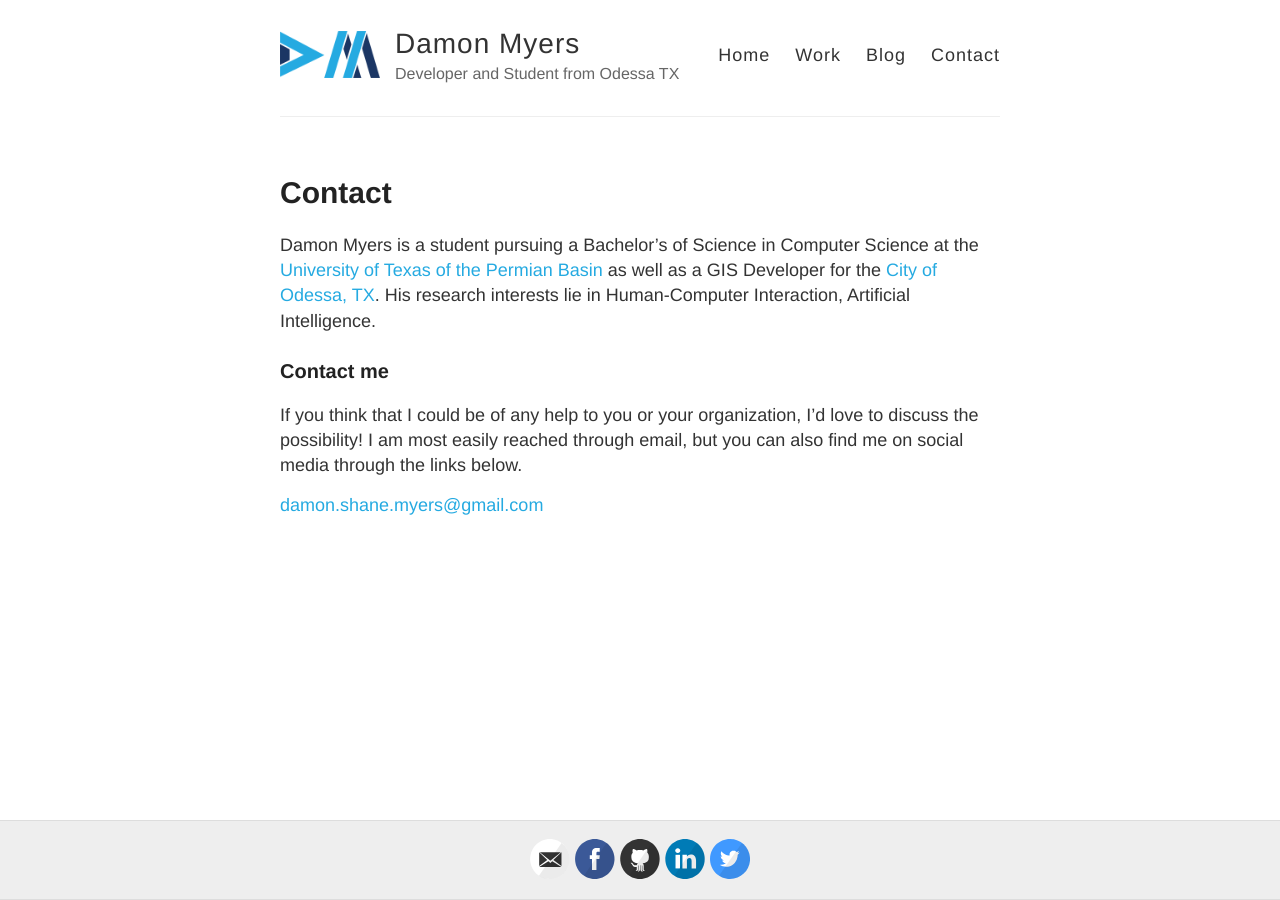
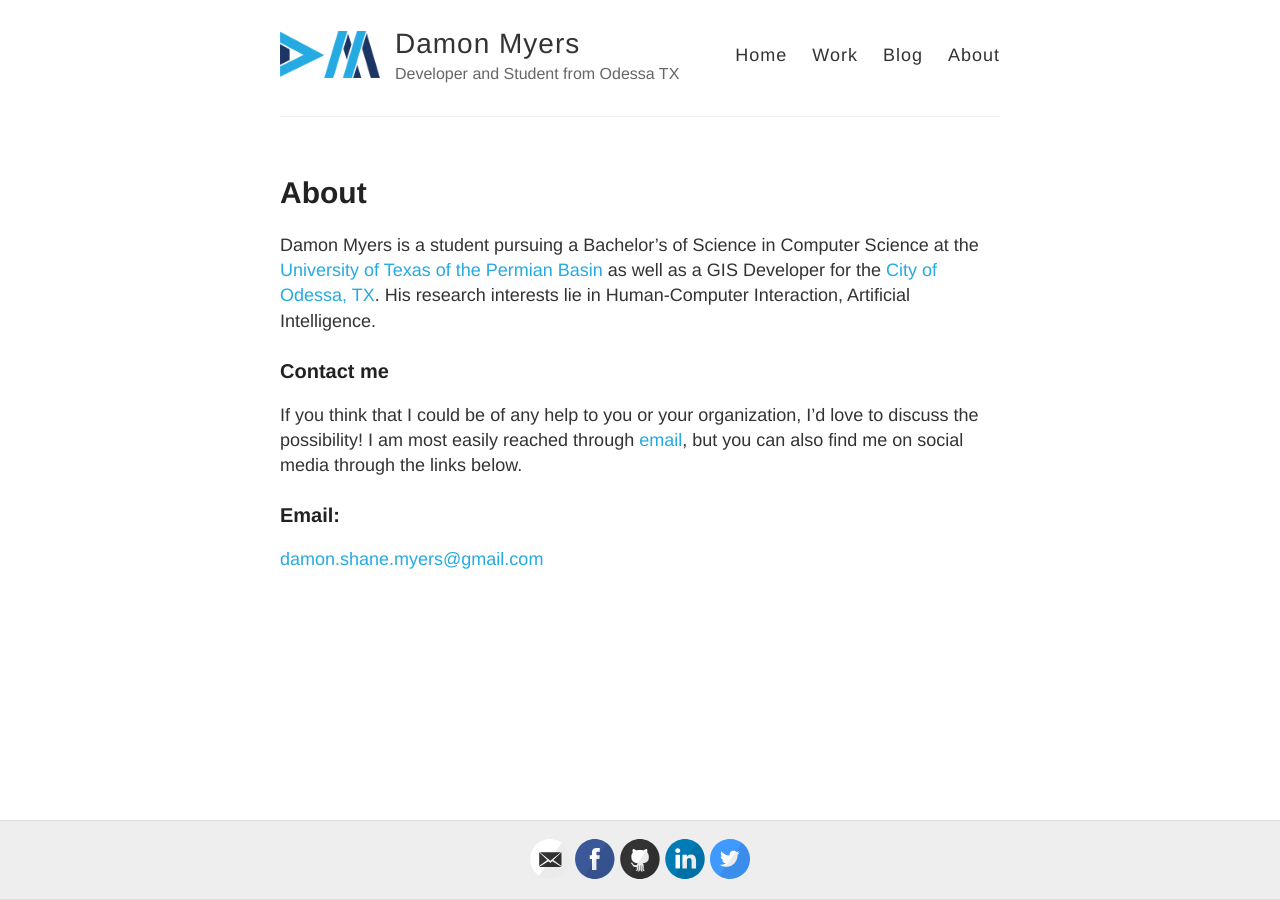
Before and after one commit to damon-myers/damon-myers.github.io, a Jekyll site: the page built from contact.md, in a window 1280 px wide. Built offline with Jekyll 4.4.1, drawn with Linux system fonts in a browser that asks for light colours; Markdown is read by kramdown in place of the engine named in the settings.

Commit message:
Updated about page.

```diff
--- a/_layouts/default.html
+++ b/_layouts/default.html
@@ -30,7 +30,7 @@
             <a href="{{ site.baseurl }}/">Home</a>
             <a href="{{ site.baseurl }}/work">Work</a>
             <a href="{{ site.baseurl }}/blog">Blog</a>
-            <a href="{{ site.baseurl }}/contact">Contact</a>
+            <a href="{{ site.baseurl }}/about">About</a>
           </nav>
         </header>
       </div>
--- a/contact.md
+++ b/contact.md
@@ -1,12 +1,13 @@
 ---
 layout: page
-title: Contact
-permalink: /contact/
+title: About
+permalink: /about/
 ---
 
 Damon Myers is a student pursuing a Bachelor's of Science in Computer Science at the [University of Texas of the Permian Basin](http://www.utpb.edu) as well as a GIS Developer for the [City of Odessa, TX](http://odessa-tx.gov). His research interests lie in Human-Computer Interaction, Artificial Intelligence.
 
 ### Contact me
-If you think that I could be of any help to you or your organization, I'd love to discuss the possibility! I am most easily reached through email, but you can also find me on social media through the links below.
+If you think that I could be of any help to you or your organization, I'd love to discuss the possibility! I am most easily reached through [email](mailto:damon.shane.myers@gmail.com), but you can also find me on social media through the links below.
 
+###Email:
 [damon.shane.myers@gmail.com](mailto:damon.shane.myers@gmail.com)
```
